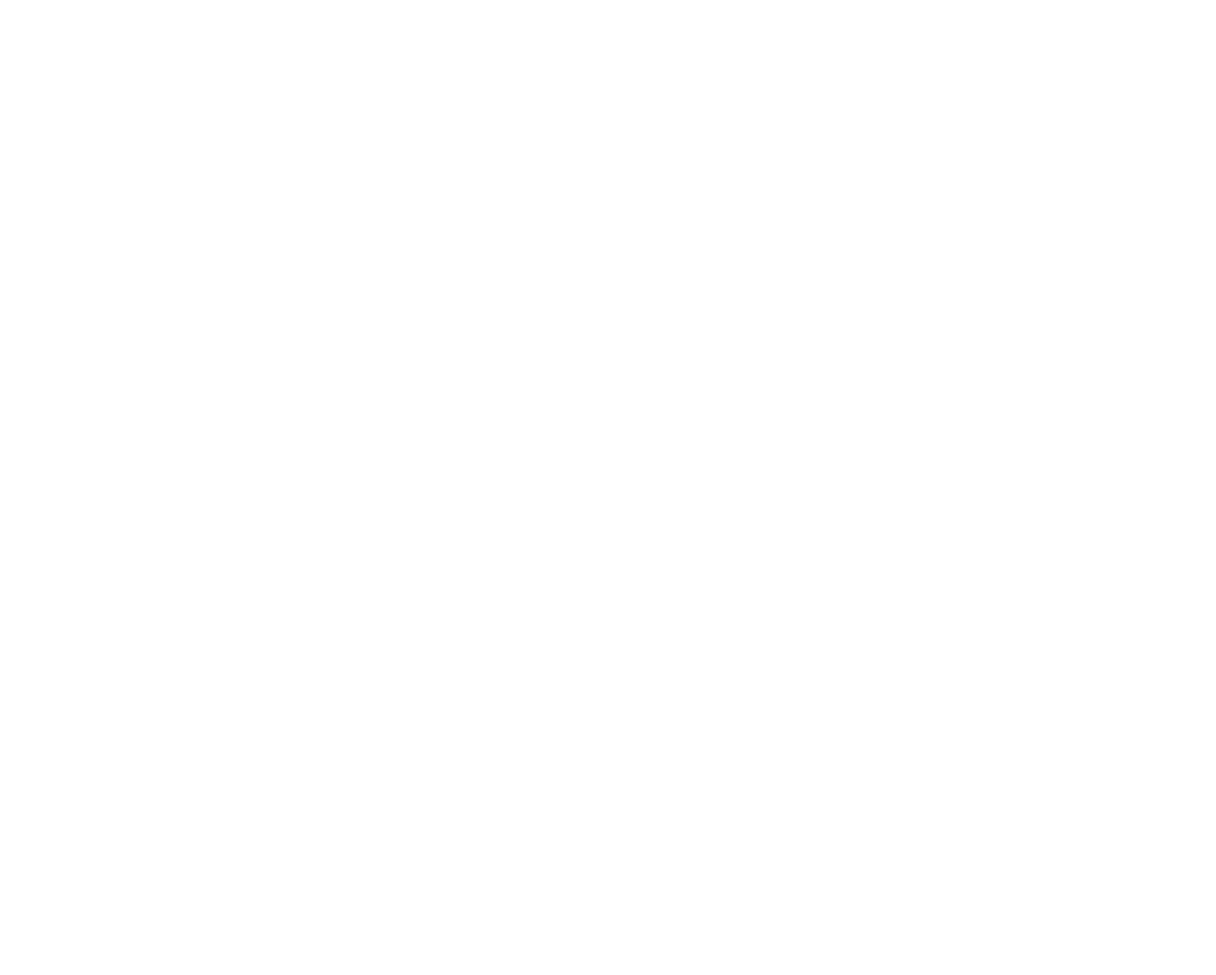
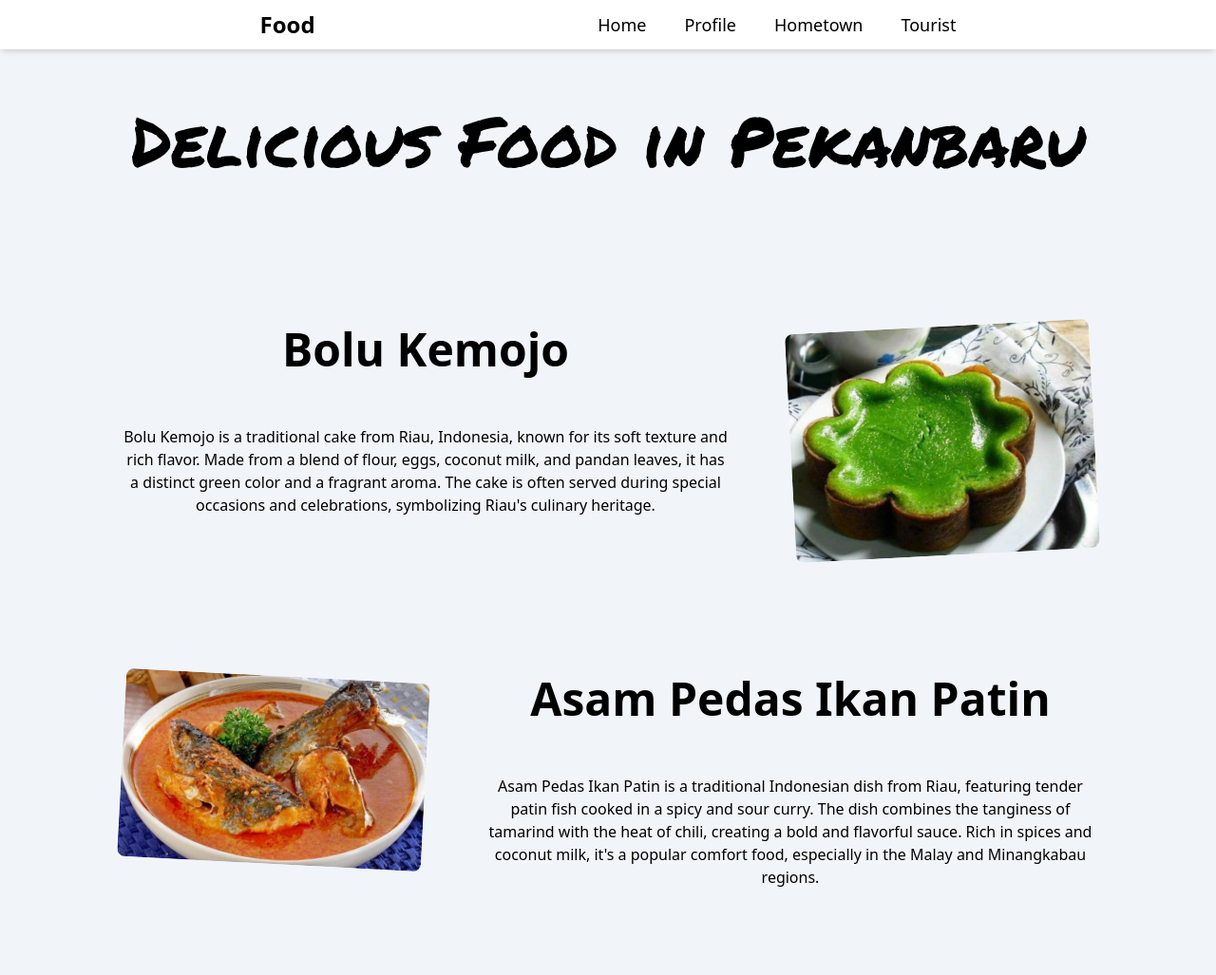
Before and after one commit to kev1nandreas/Quiz-1-Web-Programming, a plain HTML site: page quiz1/food.html in a window 1280 px wide. Shown: the top 1027 px of the page at 95% size. Before the commit the page ends 800 px from the top, so only its background shows below. Drawn offline with nearby package versions, Linux system fonts and the light colour scheme.

```diff
--- a/quiz1/food.html
+++ b/quiz1/food.html
@@ -0,0 +1,84 @@
+<!DOCTYPE html>
+<html lang="en">
+
+<head>
+    <meta charset="UTF-8">
+    <meta name="viewport" content="width=device-width, initial-scale=1.0">
+    <title>Food | My Personal Site</title>
+    <script src="https://cdn.tailwindcss.com"></script>
+    <link rel="shortcut icon" href="../assets/icon.png" type="image/x-icon">
+    <link rel="preconnect" href="https://fonts.googleapis.com">
+    <link rel="preconnect" href="https://fonts.gstatic.com" crossorigin>
+    <link href="https://fonts.googleapis.com/css2?family=Permanent+Marker&display=swap" rel="stylesheet">
+    <style>
+        .permanent-marker-regular {
+            font-family: "Permanent Marker", cursive;
+            font-weight: 400;
+            font-style: normal;
+        }
+    </style>
+</head>
+
+<body class="bg-slate-100">
+    <!-- navbar -->
+    <div class="bg-white p-2 flex justify-evenly items-center gap-8 shadow-md fixed w-full top-0 z-10">
+        <div>
+            <a href="food.html">
+                <h1 class="font-bold text-[1.5rem] text-center">Food</h1>
+            </a>
+        </div>
+        <div class="flex justify-center align-middle gap-10 md:text-lg">
+            <a class="hover:font-semibold" href="index.html">Home</a>
+            <a class="hover:font-semibold" href="profile.html">Profile</a>
+            <a class="hover:font-semibold" href="hometown.html">Hometown</a>
+            <a class="hover:font-semibold" href="tourist.html">Tourist</a>
+        </div>
+    </div>
+
+    <div class="mt-28 text-center">
+        <h1 class="text-7xl permanent-marker-regular">Delicious Food in Pekanbaru</h1>
+
+        <div class="p-8 mt-32 flex justify-center gap-16">
+            <div class="text-center max-w-[40rem]">
+                <h1 class="text-5xl font-bold">Bolu Kemojo</h1>
+                <p class="my-14">Bolu Kemojo is a traditional cake from Riau, Indonesia, known for its soft texture and
+                    rich flavor. Made from a blend of flour, eggs, coconut milk, and pandan leaves, it has a distinct
+                    green color and a fragrant aroma. The cake is often served during special occasions and
+                    celebrations, symbolizing Riau's culinary heritage.
+                </p>
+            </div>
+            <div class="hidden xl:inline-block">
+                <img class="w-80 -rotate-3 rounded-lg" src="../assets/kemojo.jpg" alt="">
+            </div>
+        </div>
+
+        <div class="p-8 mt-12 flex justify-center gap-16">
+            <div class="hidden xl:inline-block">
+                <img class="w-80 rotate-3 rounded-lg" src="../assets/gulai.jpg" alt="">
+            </div>
+            <div class="text-center max-w-[40rem]">
+                <h1 class="text-5xl font-bold">Asam Pedas Ikan Patin</h1>
+                <p class="my-14">Asam Pedas Ikan Patin is a traditional Indonesian dish from Riau, featuring tender
+                    patin fish cooked in a spicy and sour curry. The dish combines the tanginess of tamarind with the
+                    heat of chili, creating a bold and flavorful sauce. Rich in spices and coconut milk, it's a popular
+                    comfort food, especially in the Malay and Minangkabau regions.
+                </p>
+            </div>
+
+        </div>
+
+        <div class="p-8 mt-12 flex justify-center gap-16">
+            <div class="text-center max-w-[40rem]">
+                <h1 class="text-5xl font-bold">Es Laksamana Mengamuk</h1>
+                <p class="my-14">Es Laksamana Mengamuk is a refreshing traditional dessert drink from Riau, Indonesia. It features a unique combination of sliced kuweni mango (a tropical fruit), coconut milk, and sweet syrup. The drink is typically served cold with ice, offering a perfect balance of sweet and tangy flavors. Its intriguing name, meaning "The Admiral Goes Amok," is linked to local folklore.
+                </p>
+            </div>
+            <div class="hidden xl:inline-block">
+                <img class="w-80 -rotate-3 rounded-lg" src="../assets/es.jpg" alt="">
+            </div>
+        </div>
+    </div>
+
+</body>
+
+</html>
```
Also changed, not shown: quiz1/hometown.html (+11 -6 lines), quiz1/profile.html (+2 -2 lines), assets/es.jpg (added), assets/gulai.jpg (added), assets/kemojo.jpg (added).
